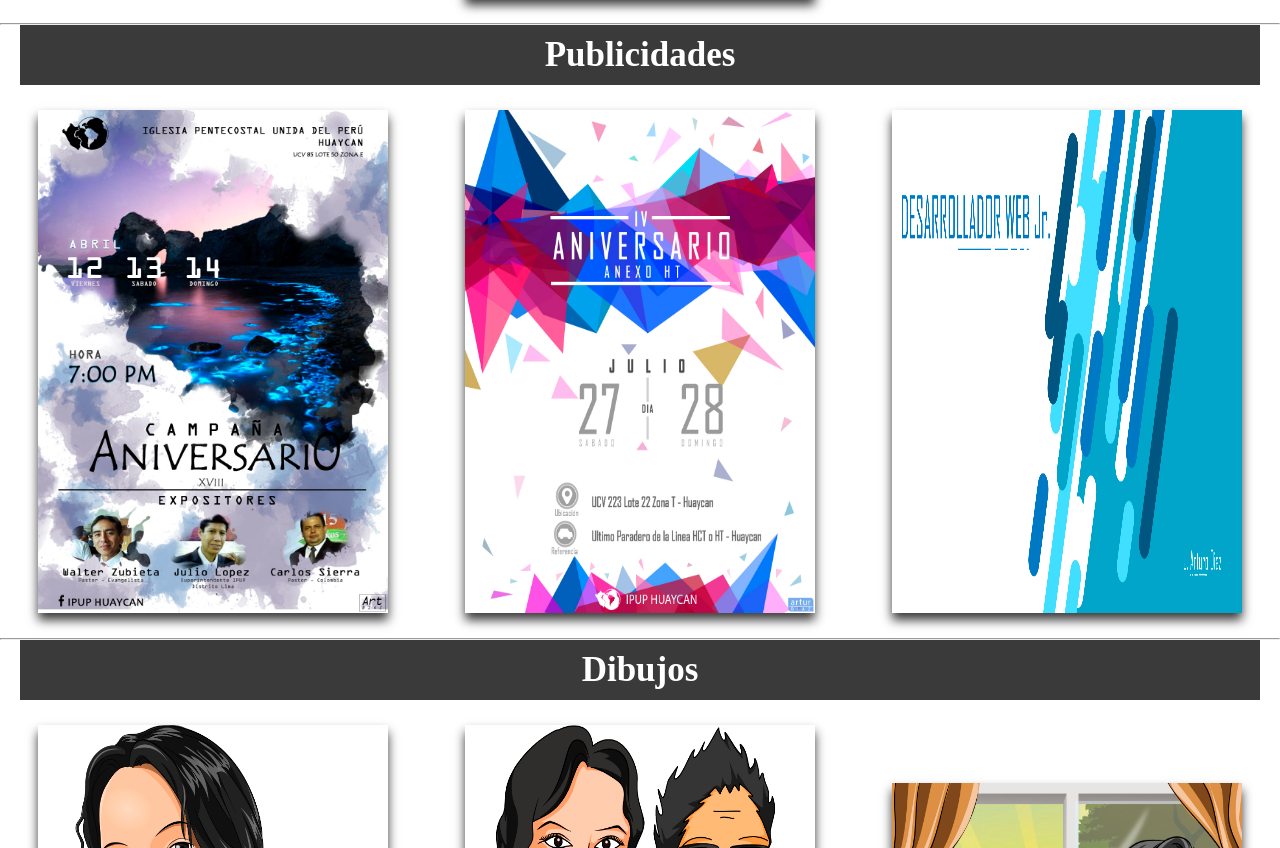
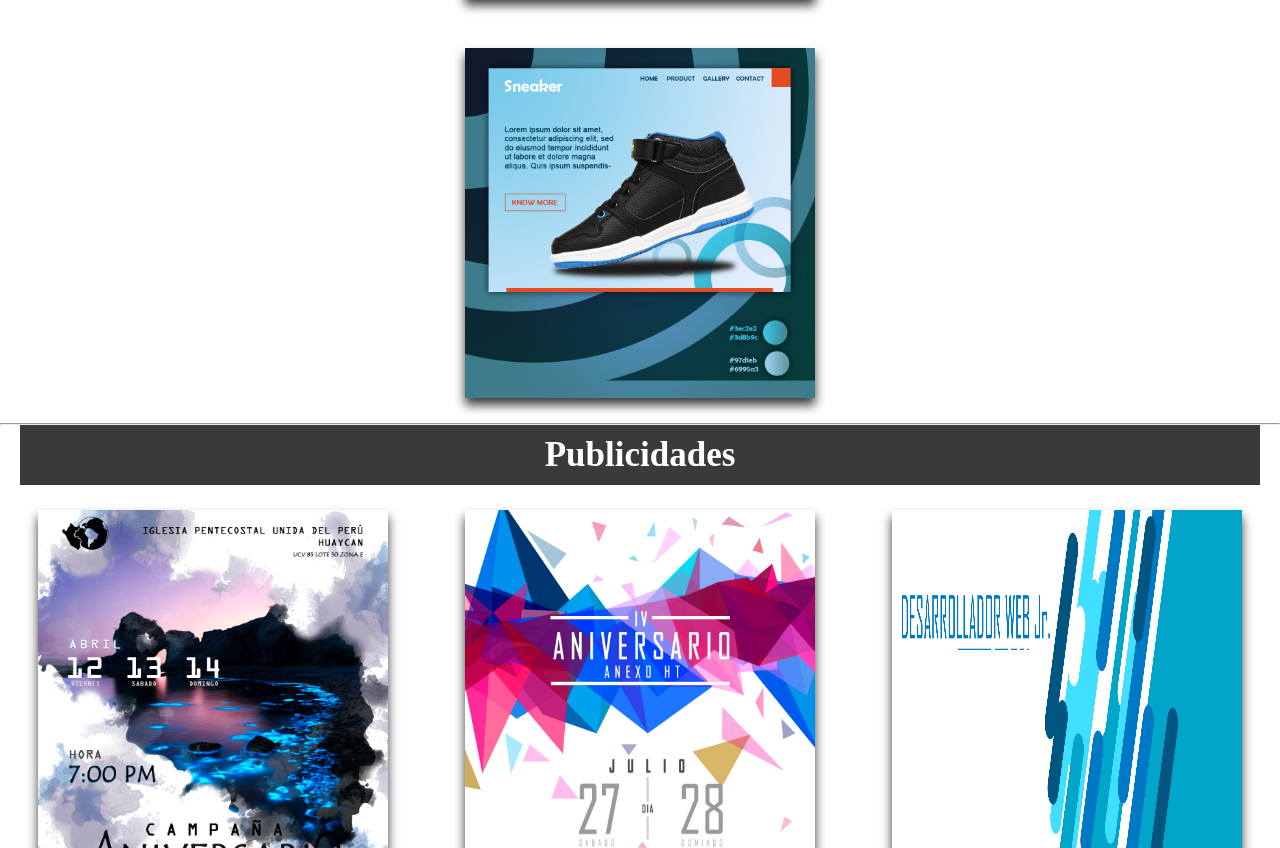
Before and after one commit to ArturDiaz/portafolioimage, a plain HTML site: page index.html in a window 1280 px wide. Shown: the part 1219-2067 px from the top of the page. Drawn offline with Linux system fonts and the light colour scheme.

Commit message:
ingreso de una pagina

```diff
--- a/index.html
+++ b/index.html
@@ -21,6 +21,7 @@
             <img src="./img/web/pagJug.jpg" alt="" class="pgDis">
             <img src="./img/web/webSound.png" alt="">
             <img src="./img/web/portafolio.jpg" alt="" class="pgDis">
+            <img src="./img/web/webZap.jpg" alt="">
         </div>
         <hr>
         <h1>Publicidades</h1>
@@ -40,6 +41,7 @@
         </div>
 
     </div>
-
+    <!-- git remote add origin https://github.com/ArturDiaz/portafolioimage.git
+git push -u origin master -->
 </body>
 </html>
```
Also changed, not shown: img/web/webZap.jpg (added).
